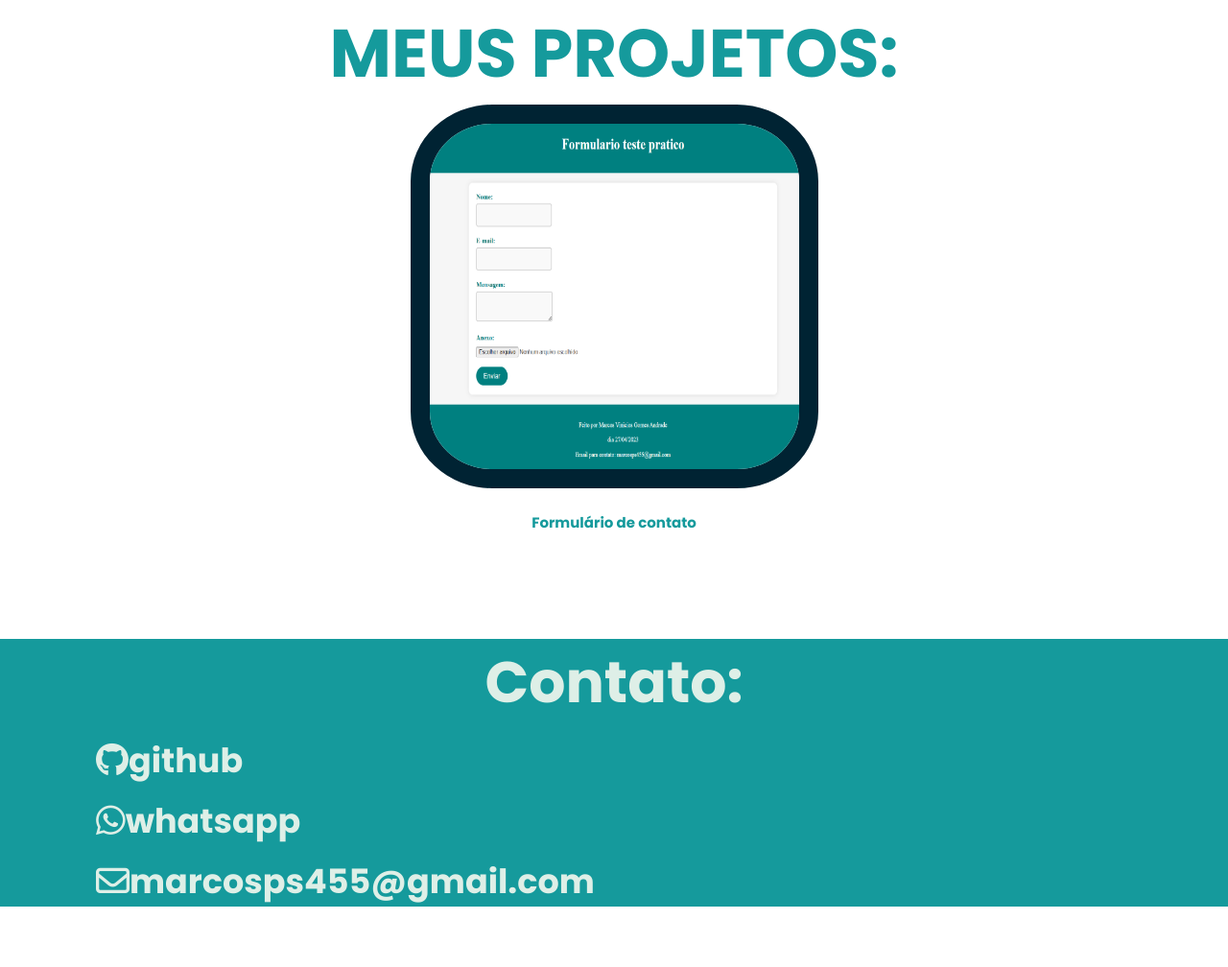
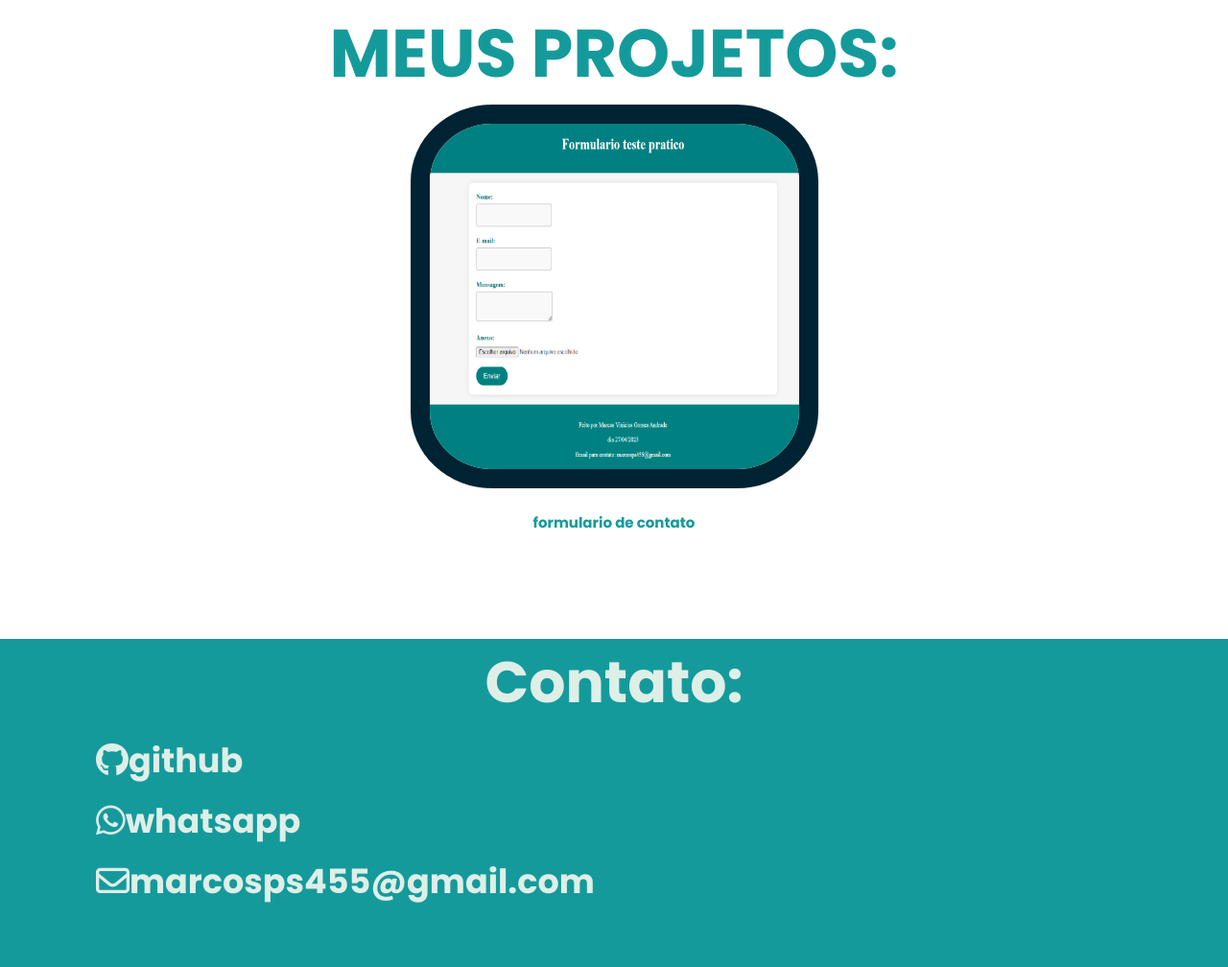
Before and after one commit to marcosps90/Portifolio, a plain HTML site: page index.html in a window 1280 px wide. Shown: the part 1189-2197 px from the top of the page at 96% size. Before the commit the page ends 2144 px from the top, so only its background shows below. Drawn offline with nearby package versions, Linux system fonts and the light colour scheme.

Commit message:
Update index.html

```diff
--- a/index.html
+++ b/index.html
@@ -60,8 +60,8 @@
 		</div>
 		<div id="projetos">
 			<h3>MEUS PROJETOS:</h3>
-			<a href="https://github.com/marcosps90/Teste-Pratico-BLW-" target="_blank"><img src="img/projeto1.png" alt="projeto Formulário"></a>
-			<p>Formulário de contato</p>
+			<a href="https://github.com/marcosps90/Teste-Pratico-BLW-" target="_blank"><img src="img/projeto1.png" alt="projeto formulario"></a>
+			<p>formulario de contato</p>
 		</div>
 		<div id="contato">
 			<div class="contatos">
@@ -69,6 +69,7 @@
 			<a href="https://github.com/marcosps90?tab=repositories" target="_blank"><i class="fa-brands fa-github"></i>github</a>
 			<a href="https://wa.me/553193550257" target="_blank"><i class="fa-brands fa-whatsapp"></i>whatsapp</a>
 			<a><i class="fa-regular fa-envelope"></i>marcosps455@gmail.com</a>
+			<p>invisivel</p>
 			</div>
 		</div>
 </body>
```
